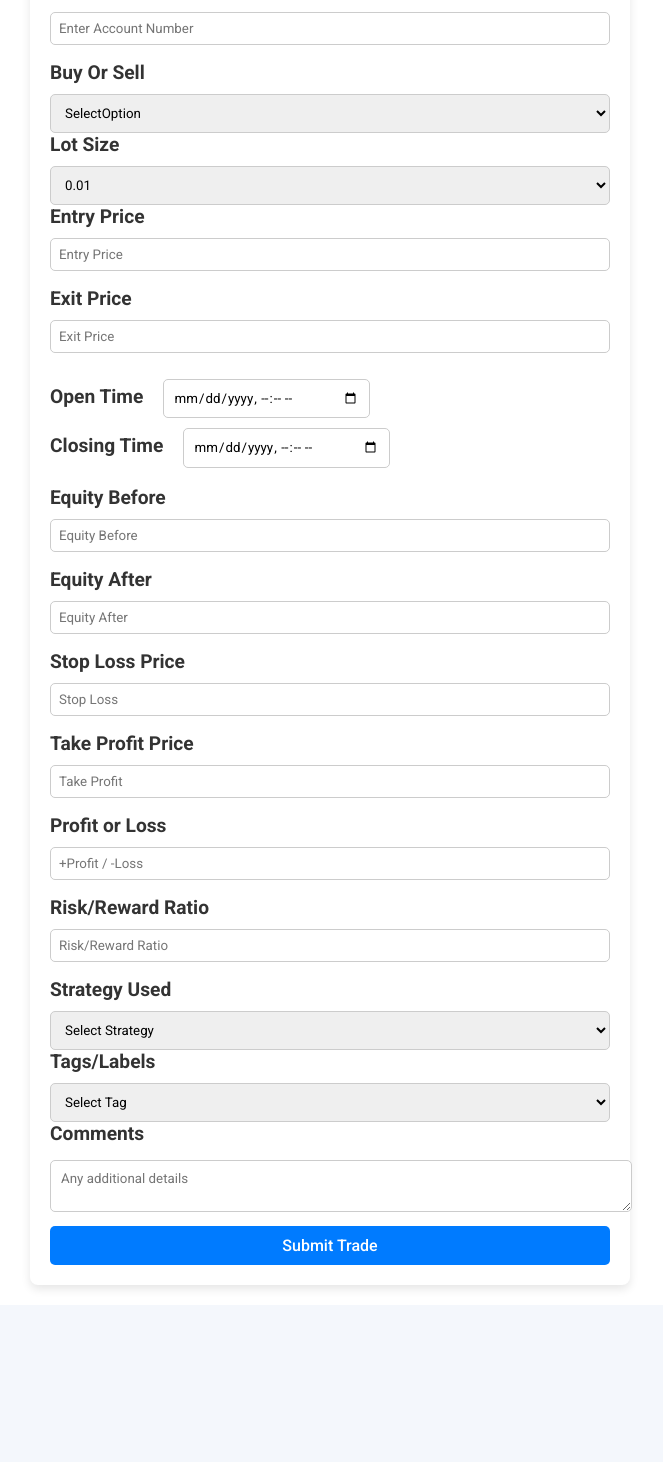
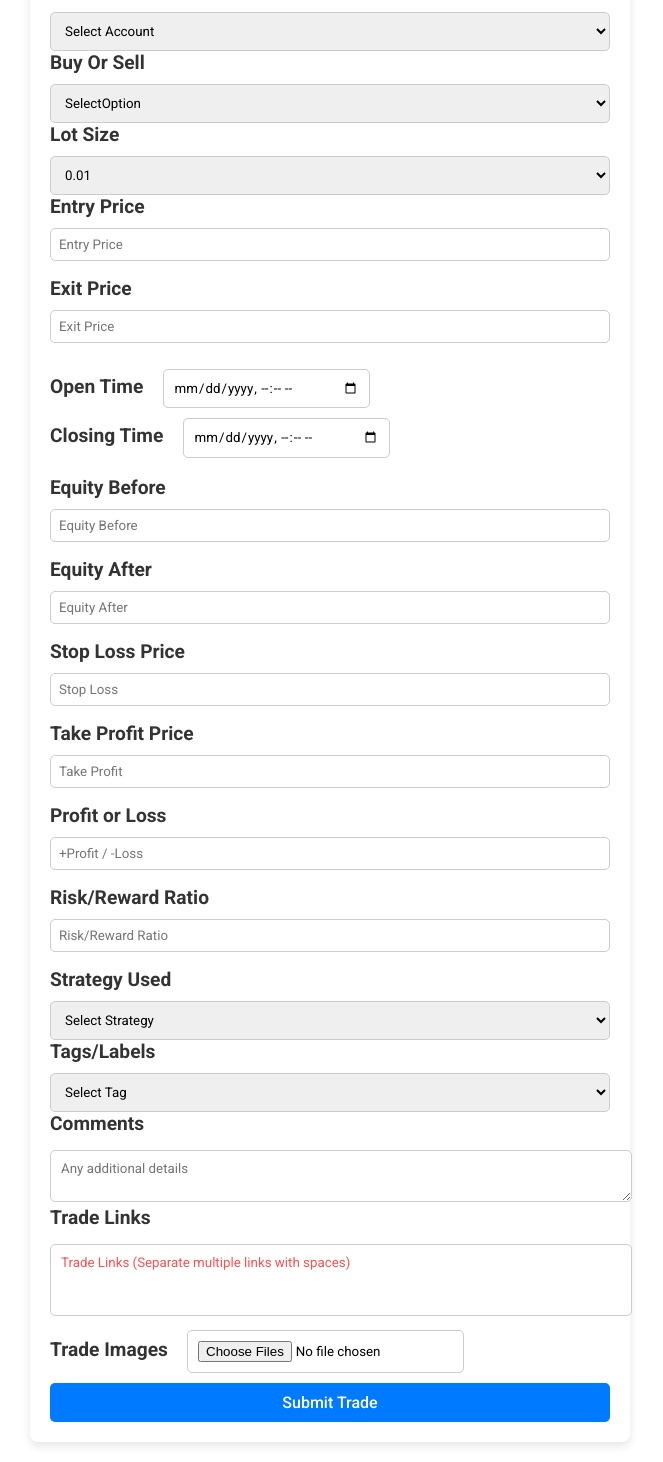
Before and after one commit to Xerof47Vel/Trading-Journaling, a React (Vite) app: page /addtrade in a window 1280 px wide. Shown: the part 283-1745 px from the top of the page, without its empty margins (310-973 px from the left). Before the commit the page ends 1588 px from the top, so only its background shows below. Built offline with nearby package versions, Linux system fonts and the light colour scheme.

Commit message:
done with the input cpage changes,

```diff
--- a/src/AddTrade.jsx
+++ b/src/AddTrade.jsx
@@ -1,6 +1,7 @@
 import React from "react";
 import { useState } from "react";
-const TradeInputForm = () => {
+const TradeInputForm = (props) => {
+  const userId = 1;
   const [trade, setTrade] = useState({
     commodity: "",
     tradeType: "BUY",
@@ -17,9 +18,29 @@ const TradeInputForm = () => {
     broker: "",
     strategy: "",
     comments: "",
+    tags: "",
+    tradeLink: "",
+    tradeImages: [],
+    riskReward: "",
+    accountNumber: "",
   });
 
+  const [showErrorModal, setShowErrorModal] = useState(false);
   const [customLotSize, setCustomLotSize] = useState("custom");
+  let errorMessage = "";
+  const validateInfo = (e) => {
+    e.preventDefault();
+
+    const openDate = new Date(document.getElementById("openDate").value);
+    const closeDate = new Date(document.getElementById("closeDate").value);
+    if (closeDate <= openDate) {
+      errorMessage = "Closing date must be after opening date.";
+      setShowErrorModal(true);
+    } else {
+      setShowErrorModal(false);
+      console.log("Trade Submitted", trade); // Proceed with your logic
+    }
+  };
 
   const handleLotSizeChange = (e) => {
     const value = e.target.value;
@@ -36,13 +57,29 @@ const TradeInputForm = () => {
   //     setCustomLotSize(value); // Update customLotSize separately
   //     setTrade({ ...trade, lotSize: value }); // Update trade.lotSize with the custom value
   //   };
-  const handleChange = (e) => {
-    console.log(e.target.name, e.target.value);
-  };
+  const handleChange = (e) => {};
   return (
     <div className="bodyContainer">
       <div className="inputFormContainer">
-        <form className="inputForm">
+        {showErrorModal && (
+          <div
+            style={{
+              position: "fixed",
+              top: "50%",
+              left: "50%",
+              transform: "translate(-50%, -50%)",
+              background: "rgba(0,0,0,0.5)",
+              padding: "20px",
+              borderRadius: "8px",
+              color: "white",
+            }}
+          >
+            <h2>Error</h2>
+            <p>{errorMessage}</p>
+            <button onClick={() => setShowErrorModal(false)}>Close</button>
+          </div>
+        )}
+        <form className="inputForm" onSubmit={validateInfo}>
           <label className="inputFormLabels" htmlFor="commodityName">
             Commodity Name
           </label>
@@ -56,13 +93,18 @@ const TradeInputForm = () => {
           />
           <br />
           <label htmlFor="account-number">Account Number</label>
-          <input
-            type="text"
-            id="account-number"
-            name="account-number"
-            placeholder="Enter Account Number"
-            className="inputFormInputBox"
-          />
+
+          <select
+
+          id="account-number"
+          name="account-number"
+          placeholder="Enter Account Number (optional)"
+
+          >
+            <option value=" ">Select Account</option>
+
+
+          </select>
           <br />
           <label htmlFor="tradeType">Buy Or Sell</label>
           <select name="tradeType" id="tradeType" required>
@@ -101,6 +143,7 @@ const TradeInputForm = () => {
             min="0"
             id="entryPrice"
             className="inputFormInputBox"
+            step="0.01"
           />
           <br />
           <label htmlFor="exitPrice">Exit Price</label>
@@ -111,6 +154,8 @@ const TradeInputForm = () => {
             onChange={handleChange}
             className="inputFormInputBox"
             id="exitPrice"
+            min="0"
+            step="0.01"
           />
           <br />
           <label htmlFor="openDate">Open Time</label>
@@ -234,6 +279,29 @@ const TradeInputForm = () => {
             onChange={handleChange}
           />
           <br />
+          <label
+            htmlFor="tradeLinks"
+            style={{ display: "block", marginBottom: "5px" }}
+          >
+            Trade Links
+          </label>
+          <textarea
+            name="tradeLinks"
+            placeholder="Trade Links (Separate multiple links with spaces)"
+            onChange={handleChange}
+            className="tradeLink"
+            id="tradeLinks"
+          />
+          <br />
+          <label htmlFor="tradeImages">Trade Images</label>
+          <input
+            type="file"
+            name="tradeImages"
+            accept="image/*"
+            id="tradeImages"
+            multiple
+            onChange={handleChange}
+          />
           <button
             type="submit"
             style={{
--- a/src/index.css
+++ b/src/index.css
@@ -257,3 +257,16 @@ label {
   font-weight: 500; /* Medium weight for a professional look */
   color: #333; /* Dark gray for better readability */
 }
+
+.tradeLink {
+  width: 100%;
+  height: 50px;
+  padding: 10px;
+  border: 1px solid #ccc;
+  border-radius: 5px;
+  resize: none;
+}
+
+.tradeLink::placeholder {
+  color: #ff5151; /* Light gray for placeholder text */
+}
```
